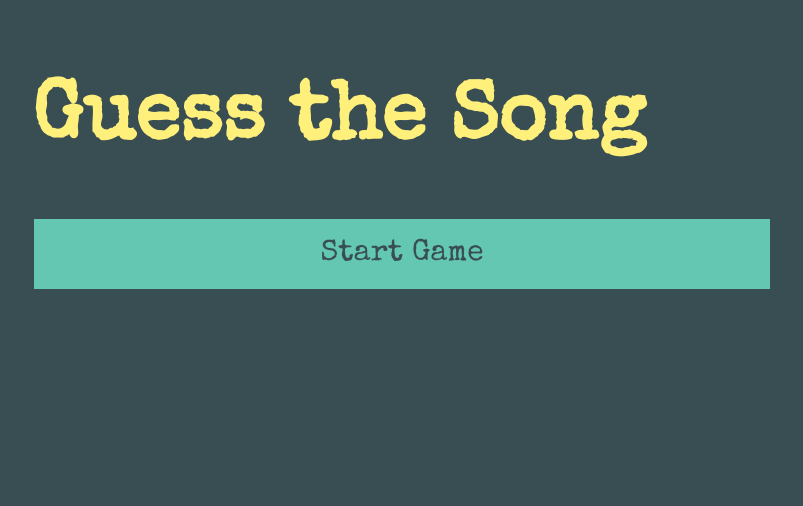
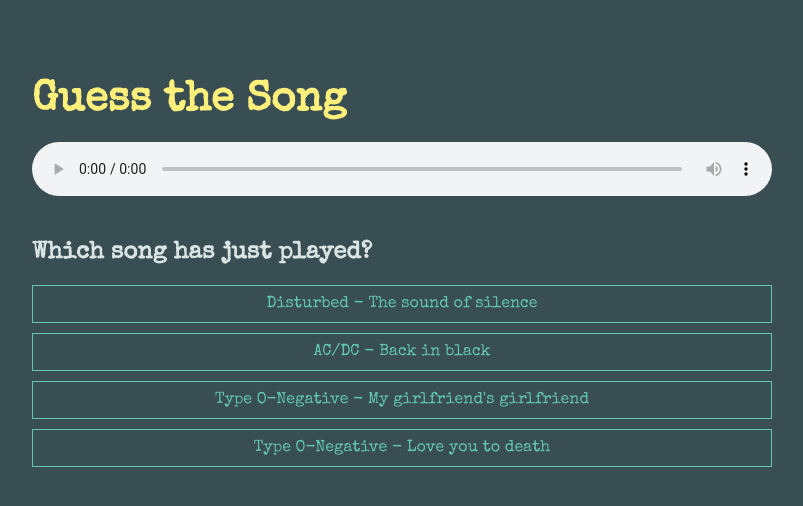
Before and after one commit to hermesnetto/guess-the-song, a React (Create React App) app: page /game in a window 1280 px wide. Shown: the top 506 px of the page, without its empty margins (238-1041 px from the left). Built offline with nearby package versions, Linux system fonts and the light colour scheme.

Commit message:
Create the game page

```diff
--- a/src/App.tsx
+++ b/src/App.tsx
@@ -1,10 +1,11 @@
-import React, { useState } from 'react';
+import React from 'react';
 import { BrowserRouter as Router, Switch, Route } from 'react-router-dom';
 import styled, { ThemeProvider } from 'styled-components';
 
 import theme from './theme';
 import HomeScreen from './screens/Home';
 import SetupGameScreen from './screens/SetupGame';
+import GameScreen from './screens/GameScreen';
 
 const App: React.FC = () => {
   return (
@@ -14,6 +15,7 @@
           <Container>
             <Switch>
               <Route path="/setup-game" component={SetupGameScreen} />
+              <Route path="/game" component={GameScreen} />
               <Route path="/" component={HomeScreen} />
             </Switch>
           </Container>
--- a/src/components/Button/index.ts
+++ b/src/components/Button/index.ts
@@ -12,6 +12,8 @@
 const Button = styled.button<ButtonProps>`
   border-style: solid;
   border-width: 2px;
+  text-decoration: none;
+  text-align: center;
 
   ${props => {
     switch (props.style) {
--- a/src/components/OptionsSelector.tsx
+++ b/src/components/OptionsSelector.tsx
@@ -9,6 +9,7 @@
   title: string;
   options: OptionSelector[];
   multiple?: boolean;
+  fullWidth?: boolean;
   toggleItem: (id: string, multiple?: boolean) => void;
 }
 
@@ -17,6 +18,7 @@
   options,
   toggleItem,
   multiple,
+  fullWidth,
 }) => {
   return (
     <Wrapper>
@@ -27,6 +29,7 @@
             key={option.id}
             multiple={multiple}
             toggleItem={toggleItem}
+            fullWidth={fullWidth}
             {...option}
           />
         ))}
@@ -37,6 +40,7 @@
 
 OptionsSelector.defaultProps = {
   multiple: false,
+  fullWidth: false,
 };
 
 const Wrapper = styled.div`
--- a/src/components/OptionsSelectorItem.tsx
+++ b/src/components/OptionsSelectorItem.tsx
@@ -6,10 +6,12 @@
 interface OptionsSelectorItemProps extends OptionSelector {
   toggleItem: (id: string, multiple?: boolean) => void;
   multiple?: boolean;
+  fullWidth?: boolean;
 }
 
 interface ItemProps {
   selected: boolean;
+  fullWidth?: boolean;
 }
 
 const OptionsSelectorItem: React.FC<OptionsSelectorItemProps> = ({
@@ -18,11 +20,12 @@
   selected,
   toggleItem,
   multiple,
+  fullWidth,
 }) => {
   const handleClick = () => toggleItem(id, multiple);
 
   return (
-    <Item selected={selected} onClick={handleClick}>
+    <Item selected={selected} fullWidth={fullWidth} onClick={handleClick}>
       {title}
     </Item>
   );
@@ -33,6 +36,12 @@
   margin: 5px;
   font-size: 16px;
   border: 0;
+
+  ${props =>
+    props.fullWidth &&
+    css`
+      width: 100%;
+    `}
 
   ${props =>
     props.selected &&
--- a/src/index.css
+++ b/src/index.css
@@ -21,3 +21,7 @@
 button {
   font-family: 'Special Elite', cursive;
 }
+
+audio {
+  width: 100%;
+}
--- /dev/null
+++ b/src/screens/GameScreen.tsx
@@ -0,0 +1,63 @@
+import React, { useState, useReducer, useEffect } from 'react';
+
+import Brand from '../components/Brand';
+import OptionsSelector from '../components/OptionsSelector';
+import optionsReducer from '../state/options/reducer';
+import styled from 'styled-components';
+
+const GameScreen: React.FC = () => {
+  const [genres, dispatch] = useReducer(optionsReducer, { items: [] });
+  const [isPlaying, setIsPlaying] = useState<boolean>(true);
+
+  useEffect(() => {
+    window.setTimeout(() => {
+      setIsPlaying(false);
+    }, 1500);
+
+    dispatch({
+      type: 'options/SET-ITEMS',
+      payload: {
+        items: [
+          { id: 'song1', title: 'Disturbed - The sound of silence', selected: false },
+          { id: 'song2', title: 'AC/DC - Back in black', selected: false },
+          { id: 'song3', title: "Type O-Negative - My girlfriend's girlfriend", selected: false },
+          { id: 'song4', title: 'Type O-Negative - Love you to death', selected: false },
+        ],
+      },
+    });
+  }, []);
+
+  const handleToggleItem = (id: string, multiple?: boolean) => {
+    dispatch({
+      type: 'options/TOGGLE-ITEM',
+      payload: { id, multiple },
+    });
+  };
+
+  return (
+    <>
+      <Brand small />
+      <Song>
+        <audio controls>
+          <source src="myAudio.mp3" type="audio/mpeg" />
+          <source src="myAudio.ogg" type="audio/ogg" />
+        </audio>
+      </Song>
+
+      {!isPlaying && (
+        <OptionsSelector
+          title="Which song has just played?"
+          options={genres.items}
+          toggleItem={handleToggleItem}
+          fullWidth
+        />
+      )}
+    </>
+  );
+};
+
+const Song = styled.div`
+  margin-bottom: 40px;
+`;
+
+export default GameScreen;
--- a/src/screens/Home.tsx
+++ b/src/screens/Home.tsx
@@ -1,20 +1,14 @@
 import React from 'react';
-import { useHistory } from 'react-router-dom';
+import { Link } from 'react-router-dom';
 
 import Brand from '../components/Brand';
 import Button from '../components/Button';
 
 const HomeScreen: React.FC = () => {
-  const history = useHistory();
-
-  const startGame = () => {
-    history.push('/setup-game');
-  };
-
   return (
     <>
       <Brand />
-      <Button size="lg" block onClick={startGame}>
+      <Button as={Link} to="/setup-game" size="lg" block>
         Start Game
       </Button>
     </>
--- a/src/screens/SetupGame.tsx
+++ b/src/screens/SetupGame.tsx
@@ -1,4 +1,5 @@
 import React, { useReducer, useEffect, Dispatch } from 'react';
+import { Link } from 'react-router-dom';
 
 import Brand from '../components/Brand';
 import Button from '../components/Button';
@@ -56,7 +57,9 @@
         toggleItem={handleToggleItem(dispatchDifficulties)}
         options={difficulties.items}
       />
-      <Button>Start Game</Button>
+      <Button as={Link} to="/game">
+        Start Game
+      </Button>
     </>
   );
 };
```
